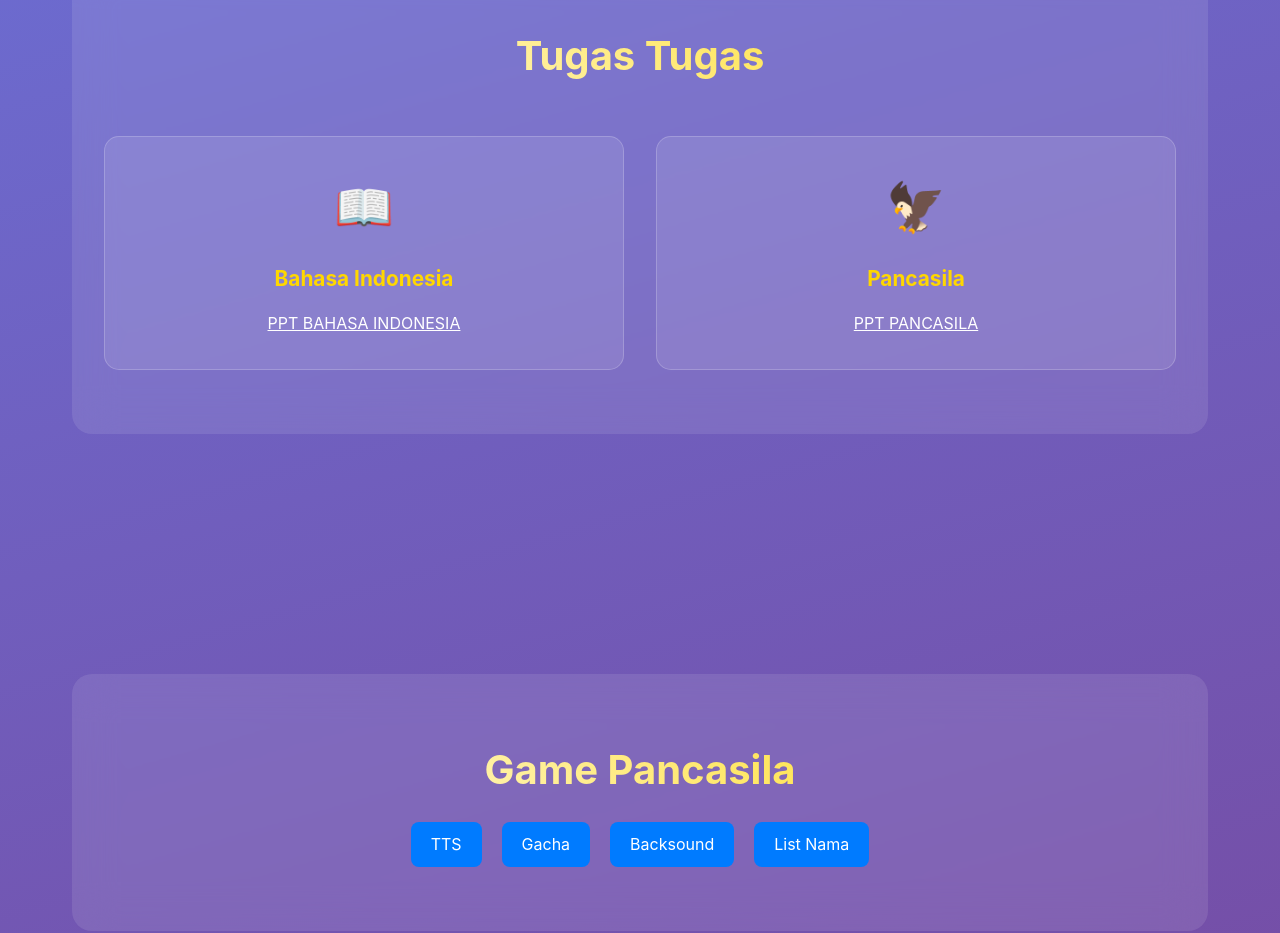
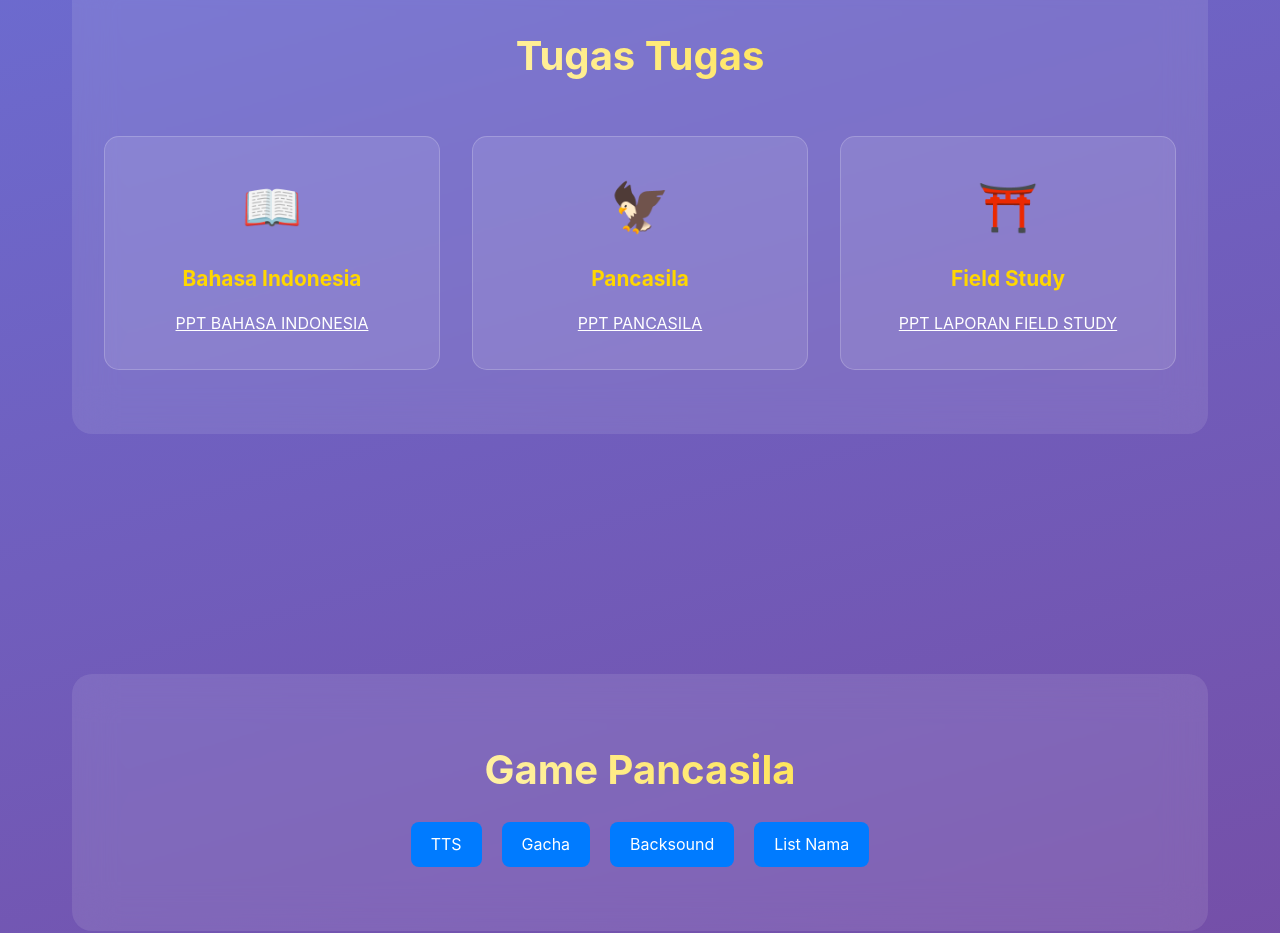
Before and after one commit to hanifff09/imup, a plain HTML site: page index.html in a window 1280 px wide. Shown: the part 960-1893 px from the top of the page. Drawn offline with Linux system fonts and the light colour scheme.

Commit message:
field study

```diff
--- a/index.html
+++ b/index.html
@@ -464,6 +464,12 @@
                         <a href="https://www.canva.com/design/DAGyT44qIJA/U5xjRwZyZkd_ggLjLZ036A/edit?utm_content=DAGyT44qIJA&utm_campaign=designshare&utm_medium=link2&utm_source=sharebutton"
                             style="color: #ffffff;">PPT PANCASILA</a>
                     </div>
+                    <div class="feature-card">
+                        <span class="feature-icon">⛩️</span>
+                        <h3>Field Study</h3>
+                        <a href="https://www.canva.com/design/DAG2-7GAvoU/gDHCo0aHitBC84ozSz9uzw/edit?utm_content=DAG2-7GAvoU&utm_campaign=designshare&utm_medium=link2&utm_source=sharebutton"
+                            style="color: #ffffff;">PPT LAPORAN FIELD STUDY</a>
+                    </div>
                 </div>
             </div>
         </section>
```
